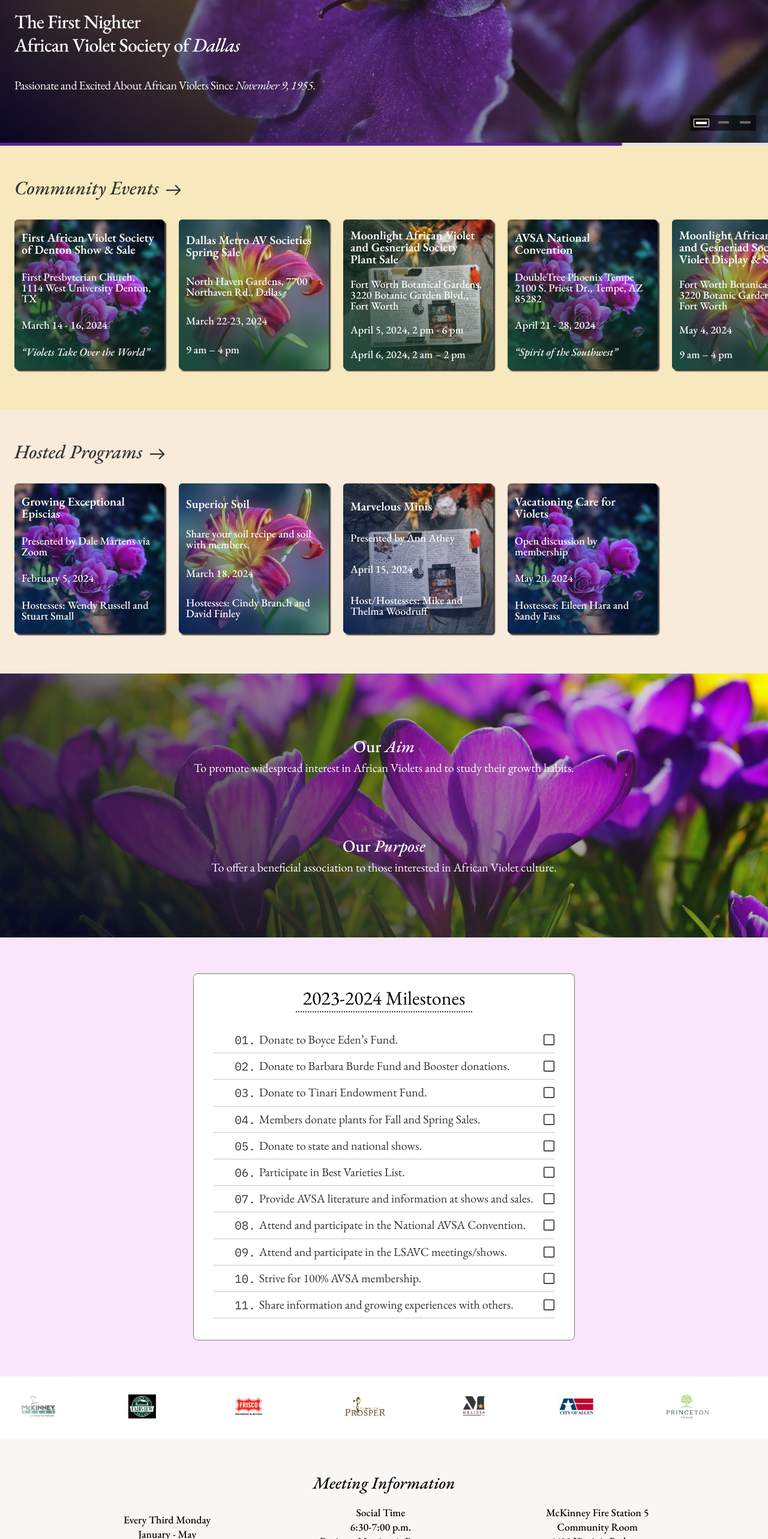
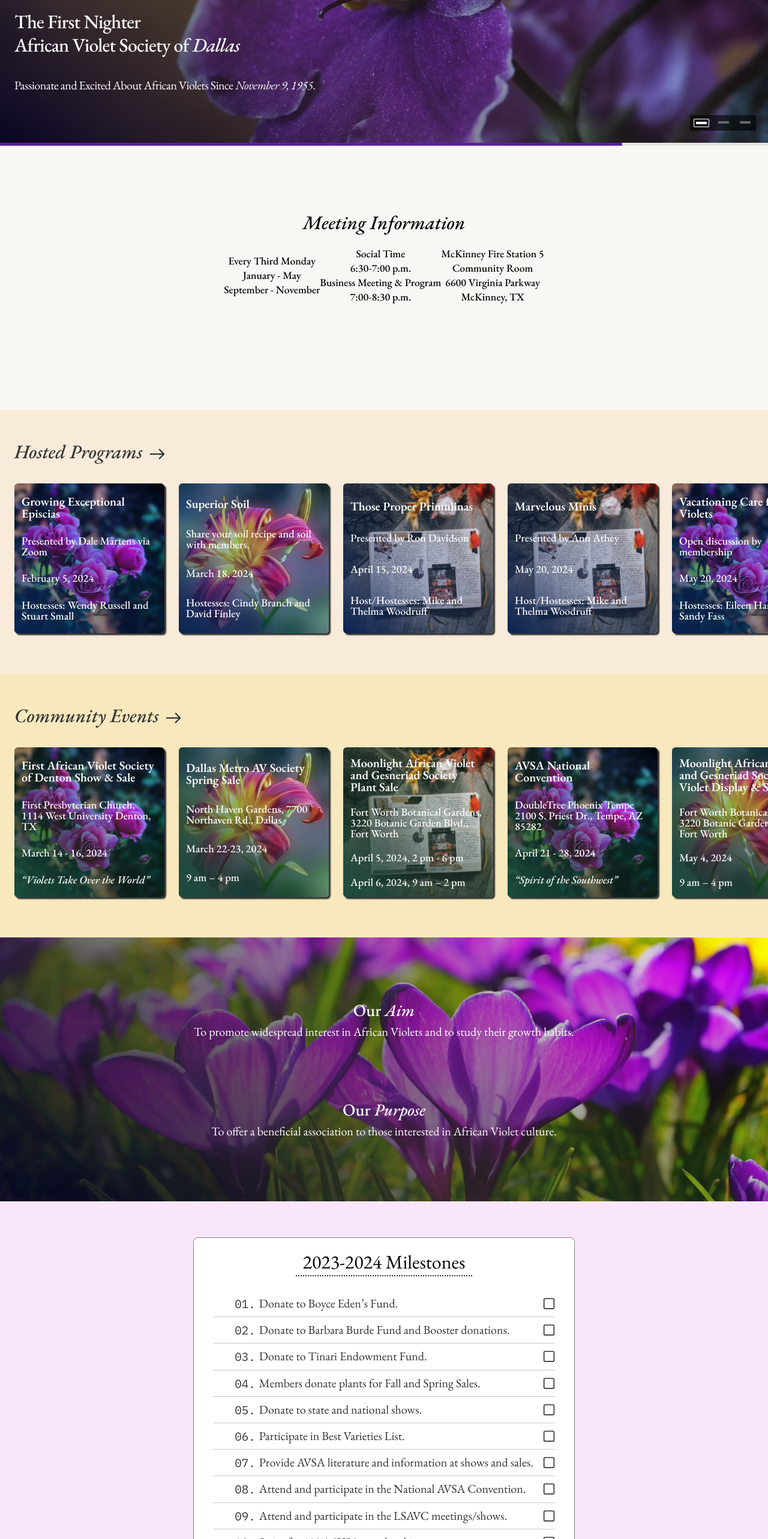
Before and after one commit to Jameslo599/african-violet, a React (Create React App) app: page / in a window 1280 px wide. Shown: the part 234-2800 px from the top of the page at 60% size. Built offline with nearby package versions, Linux system fonts and the light colour scheme.

Commit message:
implemented first set of changes

```diff
--- a/src/App.js
+++ b/src/App.js
@@ -9,6 +9,7 @@ import Values from "./values";
 import Goals from "./goals";
 import Logo from "./logo-strip";
 import Sidebar from "./sidebar";
+import Meeting from "./meeting";
 
 function App() {
   return (
@@ -17,11 +18,12 @@ function App() {
       <MyHeader />
       <Sidebar />
       <Slider />
+      <Meeting />
+      <Events />
       <Calendar />
-      <Events />
       <Values />
       <Goals />
-      <Logo />
+      {/* <Logo /> */}
       <MyFooter />
     </div>
   );
@@ -34,7 +36,7 @@ function MyHeader() {
         <nav>
           <div>
             <a href="#">
-              <img className="logo" alt="first nighter logo" src={logo}></img>
+              <img className="logo" alt="first nighter logo"></img>
             </a>
           </div>
           <ul>
@@ -68,55 +70,20 @@ function MyFooter() {
     <div className="footer-container nav" id="meetings">
       <footer className="footer">
         <div>
-          <h3>Meeting Information</h3>
-          <div className="schedule">
-            <div>
-              <span>Every Third Monday</span>
-              <span>January - May & September - November</span>
-            </div>
-            <div>
-              <span>6:30-7:00 p.m. Social Time</span>
-              <span>7:00-8:30 p.m. Business Meeting & Program</span>
-            </div>
-            <div>
-              <span>McKinney Fire Station 5, Community Room</span>
-              <span>6600 Virginia Parkway, McKinney, TX</span>
-            </div>
-          </div>
-          <div className="schedule-wide">
-            <div>
-              <span>Every Third Monday</span>
-              <span>January - May</span>
-              <span>September - November</span>
-            </div>
-            <div>
-              <span>Social Time</span>
-              <span>6:30-7:00 p.m.</span>
-              <span>Business Meeting & Program</span>
-              <span>7:00-8:30 p.m.</span>
-            </div>
-            <div>
-              <span>McKinney Fire Station 5</span>
-              <span>Community Room</span>
-              <span>6600 Virginia Parkway</span>
-              <span>McKinney, TX</span>
-            </div>
-          </div>
-          <ul className="footer-list-2"></ul>
+          {/* <ul className="footer-list-2"></ul> */}
           <div className="credits">
-            <p>
-              © 2024 First Nighter <span>African Violet Society of Dallas</span>
-            </p>
             <div className="gov">
               <a
                 href="https://africanvioletsocietyofamerica.org/"
                 target="_blank"
                 rel="noreferrer"
               >
-                <img src={logo} alt="national african violet society"></img>
+                AVSA
+                {/* <img src={logo} alt="national african violet society"></img> */}
               </a>
               <a href="https://lsavc.org/" target="_blank" rel="noreferrer">
-                <img src={tx} alt="texas african violet society"></img>
+                LSAVC
+                {/* <img src={tx} alt="texas african violet society"></img> */}
               </a>
               <span>
                 Developed by
@@ -129,6 +96,9 @@ function MyFooter() {
                 </a>
               </span>
             </div>
+            <p>
+              © 2024 First Nighter <span>African Violet Society of Dallas</span>
+            </p>
           </div>
         </div>
       </footer>
--- a/src/App.scss
+++ b/src/App.scss
@@ -75,6 +75,7 @@ $border: 1px solid #c9ced2;
 
 html {
   font-family: "EB Garamond", serif;
+  background-color: #f9f7f4;
 }
 .italic {
   font-style: italic;
@@ -93,6 +94,7 @@ html {
 .hamburger-container {
   z-index: 9999;
 }
+.meeting-container,
 .community,
 .programs,
 .values-container,
@@ -120,6 +122,7 @@ html {
     @include flexContainer(row, space-between, center);
     max-width: 1440px;
     margin: 0 auto;
+    height: 48px;
     .logo {
       width: 5rem;
       vertical-align: middle;
@@ -385,6 +388,72 @@ html {
     background-color: #5c2196;
     border-top-right-radius: 2px;
     border-bottom-right-radius: 2px;
+  }
+}
+
+//Meeting info
+.meeting-container {
+  height: 50vh;
+  min-height: 440px;
+  width: 100%;
+  background-color: #f9f7f4;
+  .meeting {
+    @include flexContainer(column, center, center);
+    height: inherit;
+    padding: 0 24px;
+    h3 {
+      text-align: center;
+      font-size: 2rem;
+      font-weight: 500;
+      font-style: italic;
+    }
+    > div:first-child {
+      max-width: 1440px;
+      margin: 0 auto;
+    }
+    div {
+      font-size: 1rem;
+      font-weight: 500;
+      margin-top: 24px;
+      text-align: center;
+      span {
+        display: block;
+        font-size: inherit;
+        @include sm {
+          display: inline;
+        }
+      }
+    }
+    .schedule {
+      line-height: 1.25rem;
+      span {
+        font-size: 1.125rem;
+        display: block;
+        @include sm {
+          font-size: 1rem;
+        }
+      }
+      @include md {
+        display: none;
+      }
+    }
+    .schedule-wide {
+      margin: 24px 0;
+      line-height: 1.5rem;
+      display: none;
+      @include md {
+        @include flexContainer(row, space-evenly, center);
+      }
+      div {
+        margin-top: 0;
+      }
+      span {
+        display: block;
+        @include md {
+          font-size: 1.1rem;
+        }
+      }
+    }
   }
 }
 
@@ -789,70 +858,13 @@ html {
 
 //Footer
 .footer {
-  padding: 60px 24px 30px;
+  padding: 24px;
   background-color: #f9f7f4;
-  h3 {
-    text-align: center;
-    font-size: 1.5rem;
-    font-weight: 500;
-    font-style: italic;
-    @include md {
-      font-size: 1.75rem;
-    }
-  }
-  > div:first-child {
-    max-width: 1440px;
-    margin: 0 auto;
-  }
-  div {
-    font-size: 1rem;
-    font-weight: 500;
-    margin-top: 12px;
-    text-align: center;
-    span {
-      display: block;
-      font-size: inherit;
-      @include sm {
-        display: inline;
-      }
-    }
-  }
-  .schedule {
-    margin: 24px 0;
-    line-height: 1.25rem;
-    span {
-      font-size: 1rem;
-      display: block;
-      @include sm {
-        font-size: 1rem;
-      }
-    }
-    @include md {
-      display: none;
-    }
-  }
-  .schedule-wide {
-    margin: 24px 0;
-    line-height: 1.5rem;
-    display: none;
-    @include md {
-      @include flexContainer(row, space-evenly, center);
-    }
-    div {
-      margin-top: 0;
-    }
-    span {
-      display: block;
-      @include md {
-        font-size: 1.1rem;
-      }
-    }
-  }
   .footer-list-2 {
-    border-top: 1px solid #333;
-    @include xxl {
-      border-top: 1px solid #33333300;
-    }
+    // border-top: 1px solid #333;
+    // @include xxl {
+    //   border-top: 1px solid #33333300;
+    // }
     // li:first-child {
     //   border: 0;
     // }
@@ -865,12 +877,24 @@ html {
     //   padding: 0;
     // }
   }
+  div {
+    font-size: 1rem;
+    font-weight: 500;
+    text-align: center;
+    span {
+      display: block;
+      font-size: inherit;
+      @include sm {
+        display: inline;
+      }
+    }
+  }
   .credits {
     @include md {
       @include flexContainer(row, space-between, center);
-      margin-top: 24px;
     }
-    p {
+    p,
+    a {
       @include lg {
         font-size: 1.125rem;
       }
@@ -880,16 +904,12 @@ html {
     }
   }
   .gov {
-    @include flexContainer(row, center, flex-start);
-    margin-top: 24px;
+    @include flexContainer(row, space-evenly, center);
+    margin-bottom: 24px;
     img {
       height: 36px;
       padding-right: 24px;
     }
-    span {
-      font-size: 1rem;
-      font-weight: 500;
-      text-align: center;
     a {
       display: block;
       font-weight: 600;
@@ -899,10 +919,17 @@ html {
         color: #330066c8;
         text-decoration: underline;
       }
+      @include md {
+        padding: 0 12px;
       }
     }
+    span {
+      font-size: 1rem;
+      font-weight: 500;
+      text-align: center;
+    }
     @include md {
-      margin-top: 0px;
+      margin-bottom: 0px;
     }
   }
 }
--- a/src/calendar.js
+++ b/src/calendar.js
@@ -12,8 +12,6 @@ const Calendar = () => {
 
   useEffect(() => {
     bindEventHandler();
-    const container = document.querySelectorAll(".calendar-obs");
-    container.forEach((e) => observer.observe(e));
   }, []);
 
   const bindEventHandler = () => {
@@ -55,21 +53,8 @@ const Calendar = () => {
     calendarRef.current.scrollLeft = e.target.closest("a").offsetLeft - 40;
   };
 
-  const observer = new IntersectionObserver(
-    (entries) => {
-      entries.forEach((entry) => {
-        if (entry.intersectionRatio === 1) {
-          document.querySelector(".slider-parent").classList.add("stuck");
-        } else {
-          document.querySelector(".slider-parent").classList.remove("stuck");
-        }
-      });
-    },
-    { threshold: 1 }
-  );
-
   return (
-    <div id="community" className="nav calendar-obs">
+    <div id="community" className="nav">
       <div className="calendar-container">
         <div>
           <h2>
@@ -91,7 +76,7 @@ const Calendar = () => {
             </a>
             <a className="event">
               <div className="calendar-item">
-                <h3>Dallas Metro AV Societies Spring Sale</h3>
+                <h3>Dallas Metro AV Society Spring Sale</h3>
                 <span>North Haven Gardens, 7700 Northaven Rd., Dallas</span>
                 <span>March 22-23, 2024</span>
                 <span>9 am – 4 pm</span>
@@ -108,7 +93,7 @@ const Calendar = () => {
                   Worth
                 </span>
                 <span>April 5, 2024, 2 pm - 6 pm</span>
-                <span>April 6, 2024, 2 am – 2 pm</span>
+                <span>April 6, 2024, 9 am – 2 pm</span>
                 <figure className="f-3"></figure>
               </div>
             </a>
@@ -149,6 +134,18 @@ const Calendar = () => {
                 <figure className="f-3"></figure>
               </div>
             </a>
+            <a className="event">
+              <div className="calendar-item">
+                <h3>Lone Star African Violet Society Convention</h3>
+                <span className="italic">Show and Sale</span>
+                <span>
+                  DoubleTree by Hilton Hotel 1981 N. Central Expy., Richardson,
+                  TX
+                </span>
+                <span>October 31 - November 2, 2024</span>
+                <figure className="f-3"></figure>
+              </div>
+            </a>
           </div>
         </div>
       </div>
--- a/src/events.js
+++ b/src/events.js
@@ -83,9 +83,18 @@ const Events = () => {
             </a>
             <a className="travel">
               <div className="calendar-item">
+                <h3>Those Proper Primulinas</h3>
+                <span>Presented by Ron Davidson</span>
+                <span>April 15, 2024</span>
+                <span>Host/Hostesses: Mike and Thelma Woodruff</span>
+                <figure className="f-3 events-bg"></figure>
+              </div>
+            </a>
+            <a className="travel">
+              <div className="calendar-item">
                 <h3>Marvelous Minis</h3>
                 <span>Presented by Ann Athey</span>
-                <span>April 15, 2024</span>
+                <span>May 20, 2024</span>
                 <span>Host/Hostesses: Mike and Thelma Woodruff</span>
                 <figure className="f-3 events-bg"></figure>
               </div>
--- /dev/null
+++ b/src/meeting.js
@@ -0,0 +1,85 @@
+import React, { useEffect, useRef } from "react";
+
+function Meeting() {
+  const textRef = useRef(null);
+
+  const observer = new IntersectionObserver((entries) => {
+    entries.forEach((entry) => {
+      if (entry.isIntersecting) {
+        entry.target.classList.add("show");
+      } else {
+        entry.target.classList.remove("show");
+      }
+    });
+  });
+
+  useEffect(() => {
+    if (textRef.current) {
+      const children = textRef.current.querySelectorAll(".hidden");
+      children.forEach((e) => observer.observe(e));
+    }
+    const container = document.querySelectorAll(".calendar-obs");
+    container.forEach((e) => sticky.observe(e));
+  }, []);
+
+  const sticky = new IntersectionObserver(
+    (entries) => {
+      entries.forEach((entry) => {
+        if (entry.intersectionRatio === 1) {
+          document.querySelector(".slider-parent").classList.add("stuck");
+        } else {
+          document.querySelector(".slider-parent").classList.remove("stuck");
+        }
+      });
+    },
+    { threshold: 1 }
+  );
+
+  return (
+    <div className="meeting-container nav calendar-obs" id="meeting">
+      <div className="meeting" ref={textRef}>
+        <h3 className="hidden">Meeting Information</h3>
+        <div className="schedule">
+          <div className="hidden">
+            <span>Every Third Monday</span>
+            <span>January - May</span>
+            <span>September - November</span>
+          </div>
+          <div className="hidden">
+            <span>Social Time</span>
+            <span>6:30-7:00 p.m.</span>
+            <span>Business Meeting & Program</span>
+            <span>7:00-8:30 p.m.</span>
+          </div>
+          <div className="hidden">
+            <span>McKinney Fire Station 5</span>
+            <span>Community Room</span>
+            <span>6600 Virginia Parkway</span>
+            <span>McKinney, TX</span>
+          </div>
+        </div>
+        <div className="schedule-wide hidden">
+          <div>
+            <span>Every Third Monday</span>
+            <span>January - May</span>
+            <span>September - November</span>
+          </div>
+          <div>
+            <span>Social Time</span>
+            <span>6:30-7:00 p.m.</span>
+            <span>Business Meeting & Program</span>
+            <span>7:00-8:30 p.m.</span>
+          </div>
+          <div>
+            <span>McKinney Fire Station 5</span>
+            <span>Community Room</span>
+            <span>6600 Virginia Parkway</span>
+            <span>McKinney, TX</span>
+          </div>
+        </div>
+      </div>
+    </div>
+  );
+}
+
+export default Meeting;
```
Lines whose indentation alone changed are shown as unchanged.
